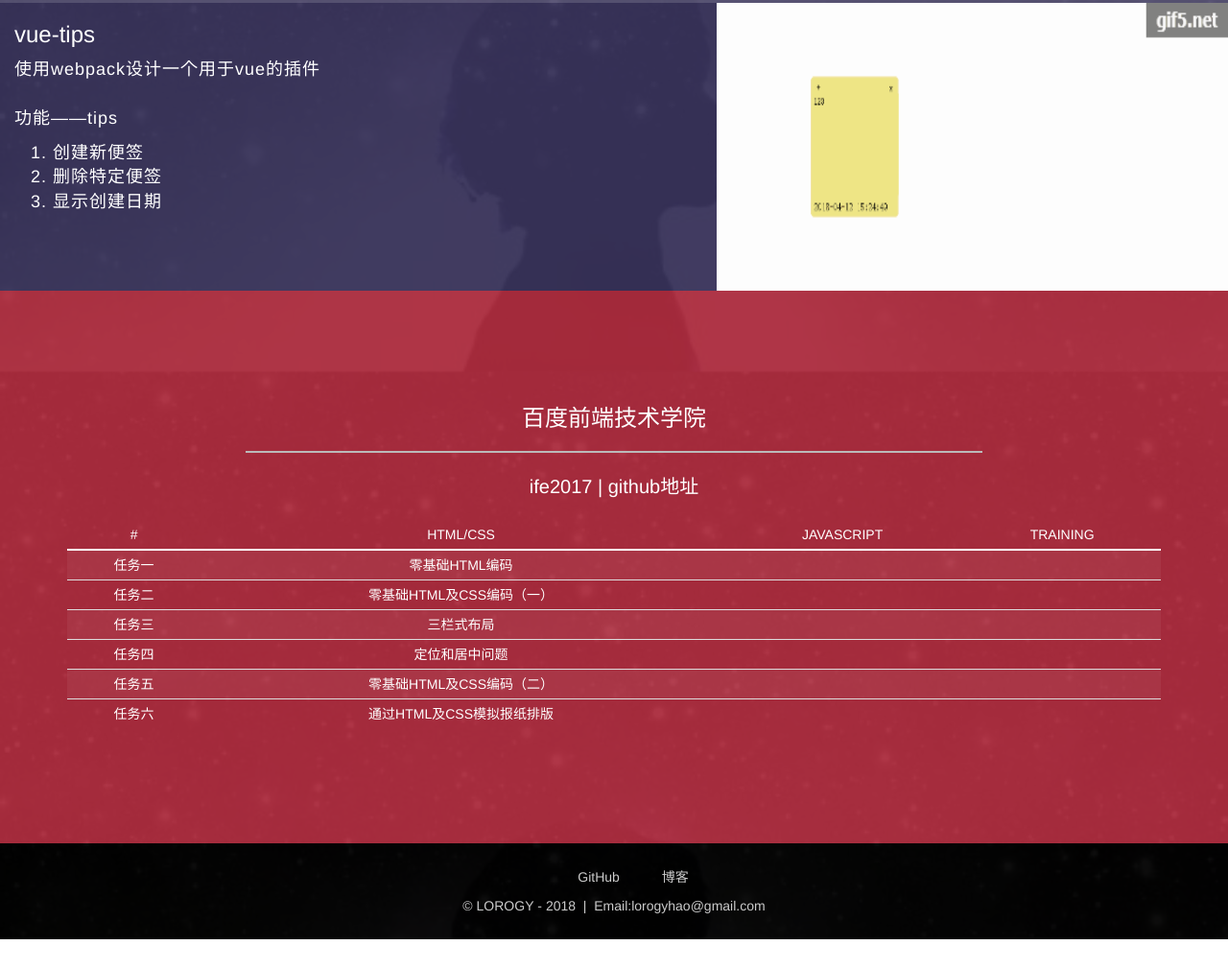
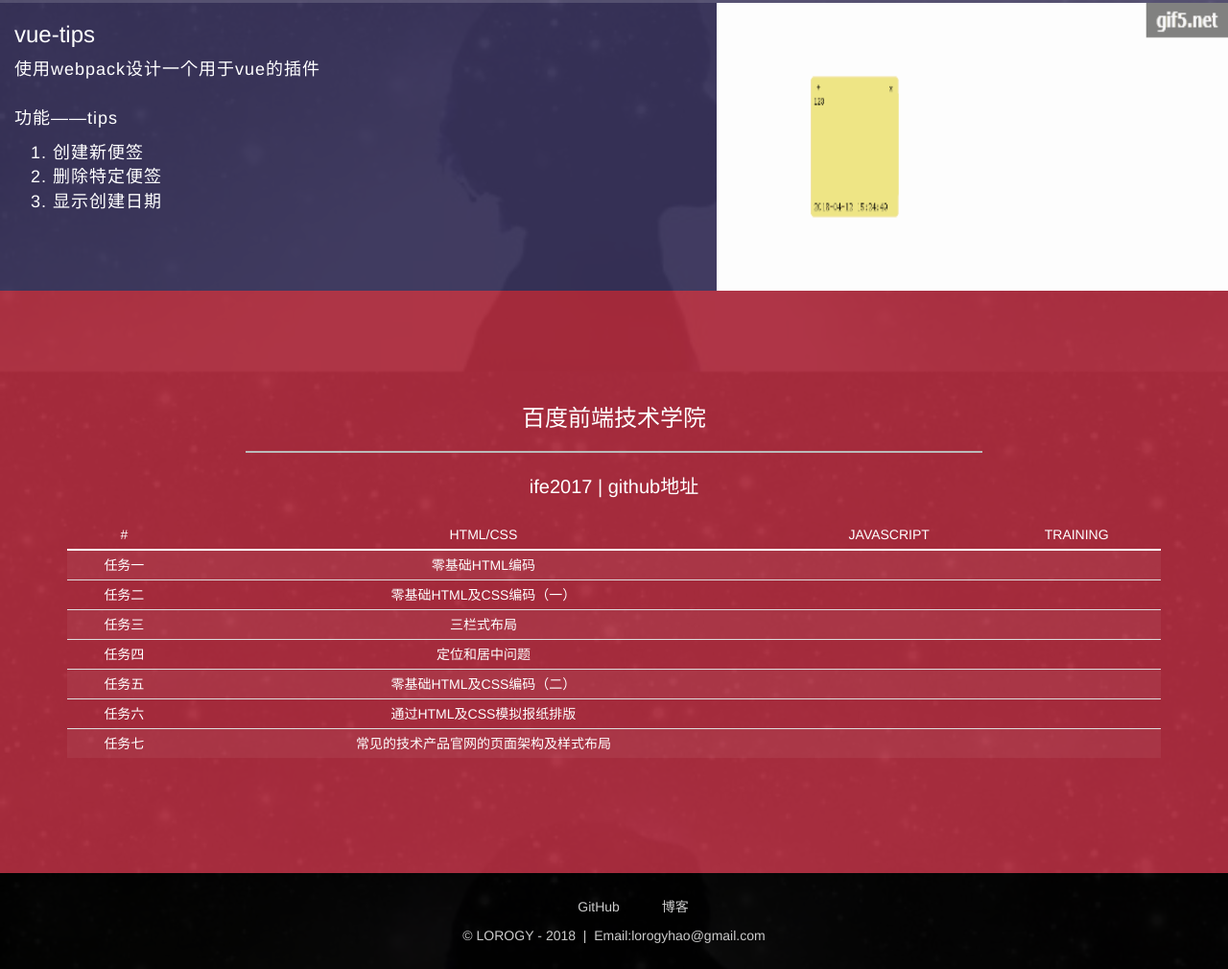
Before and after one commit to Lorogy/lorogy.github.io, a plain HTML site: page index.html in a window 1280 px wide. Shown: the part 2293-3303 px from the top of the page at 96% size. Before the commit the page ends 3272 px from the top, so only its background shows below. Drawn offline with nearby package versions, Linux system fonts and the light colour scheme.

Commit message:
add ife 1-7

```diff
--- a/index.html
+++ b/index.html
@@ -377,6 +377,12 @@
                     <td></td>
                     <td></td>
                   </tr>
+                  <tr>
+                    <td>任务七</td>
+                    <td><a href="http://www.lorogy.top/ife2017/1/task7.html">常见的技术产品官网的页面架构及样式布局</a></td>
+                    <td></td>
+                    <td></td>
+                  </tr>
                 </tbody>
               </table>
             </div>
```
